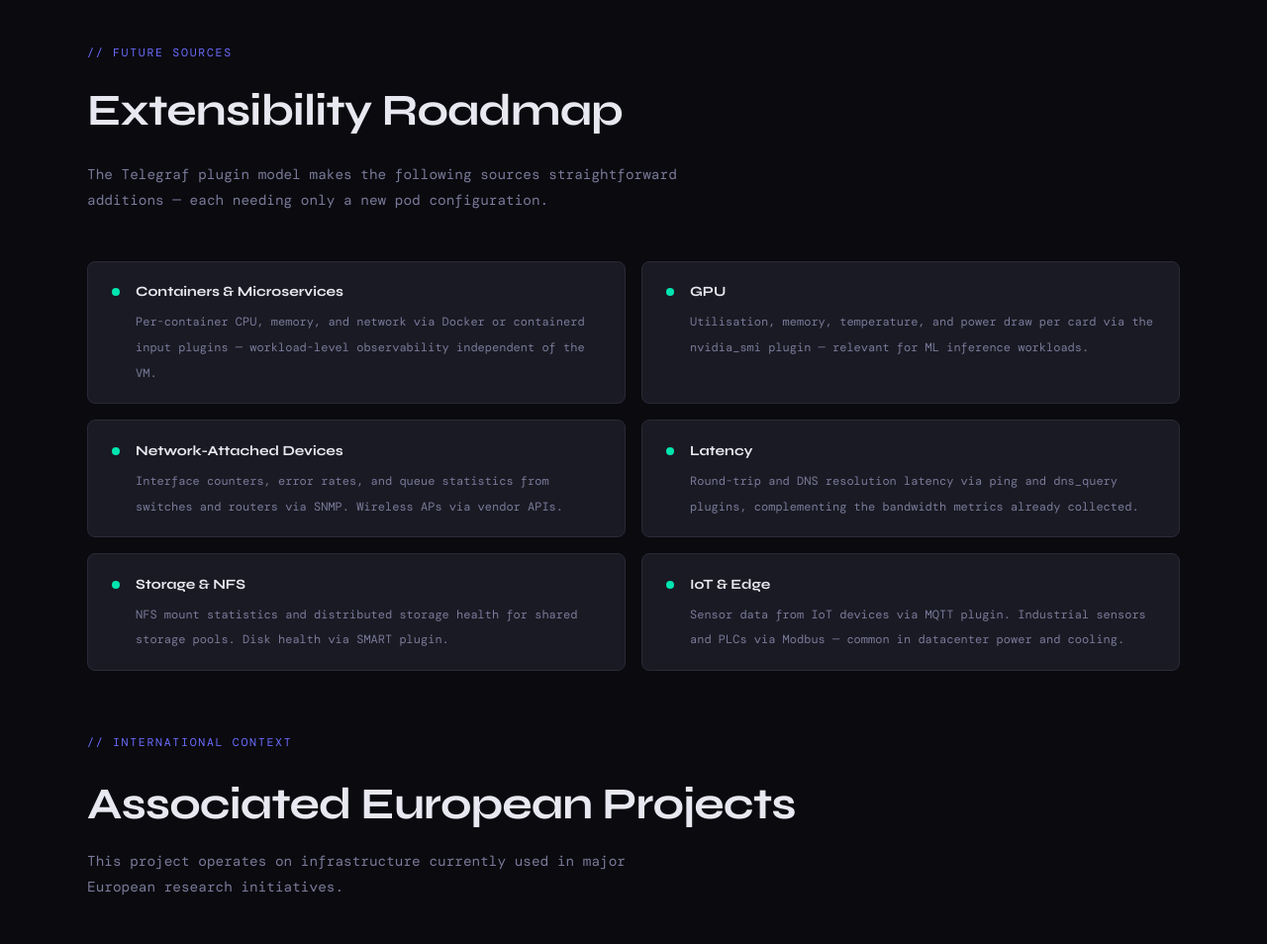
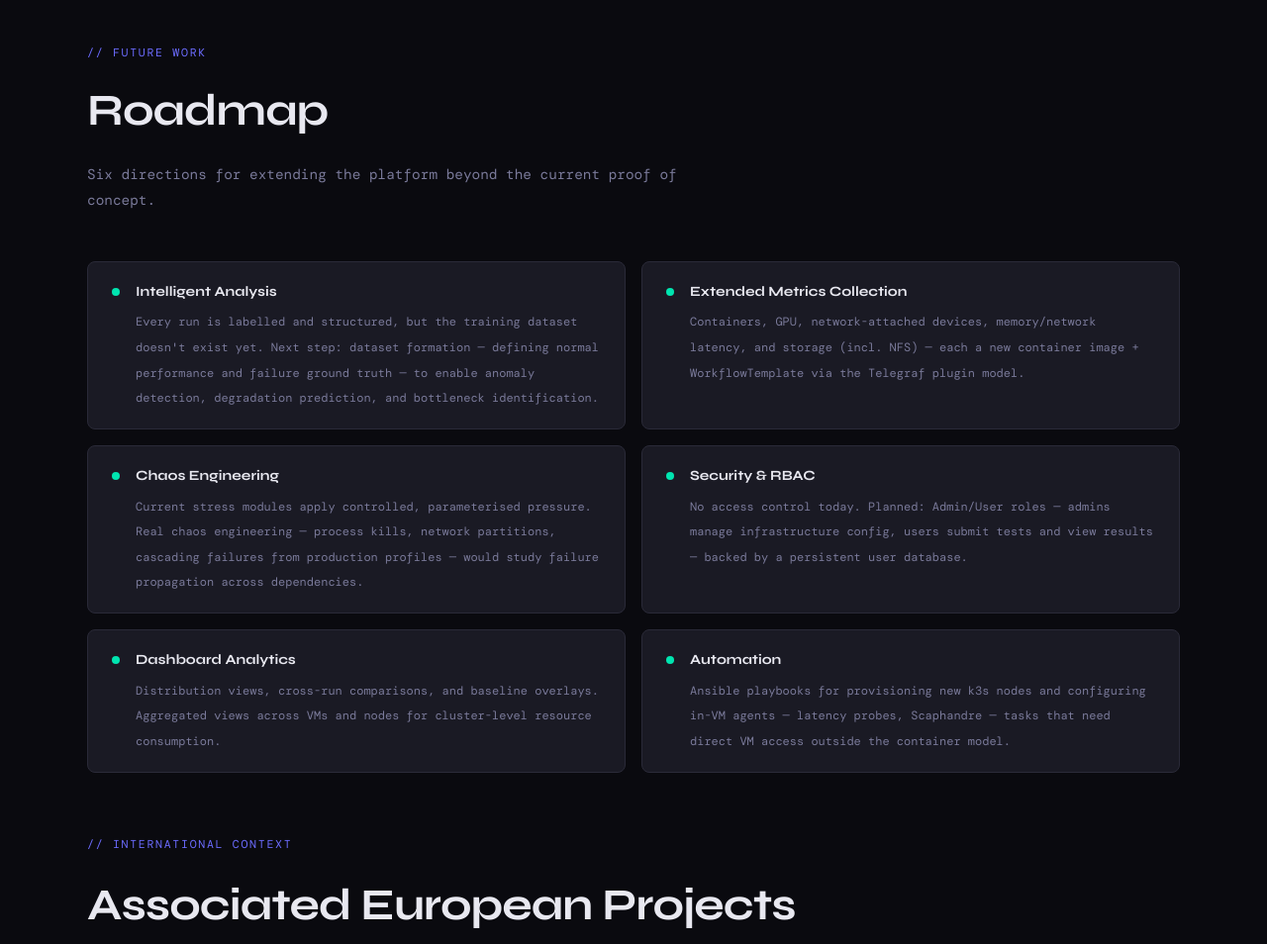
Before and after one commit to Rafa2025/Site_PECI, a plain HTML site: page index.html in a window 1280 px wide. Shown: the part 3397-4351 px from the top of the page at 99% size. Drawn offline with nearby package versions, Linux system fonts and the light colour scheme; a web font is replaced by a local one.

Commit message:
corrections

```diff
--- a/index.html
+++ b/index.html
@@ -456,53 +456,53 @@
       </div>
     </div>
 
-    <!-- EXTENSIBILITY FUTURES -->
+<!-- EXTENSIBILITY FUTURES -->
     <div class="reveal" style="margin-top:3rem">
-      <p class="section-label">// Future Sources</p>
-      <h2>Extensibility Roadmap</h2>
-      <p class="section-desc">The Telegraf plugin model makes the following sources straightforward additions — each needing only a new pod configuration.</p>
+      <p class="section-label">// Future Work</p>
+      <h2>Roadmap</h2>
+      <p class="section-desc">Six directions for extending the platform beyond the current proof of concept.</p>
     </div>
     <div class="ext-grid reveal">
       <div class="ext-item">
         <div class="ext-dot"></div>
         <div>
-          <strong>Containers & Microservices</strong>
-          <span>Per-container CPU, memory, and network via Docker or containerd input plugins — workload-level observability independent of the VM.</span>
+          <strong>Intelligent Analysis</strong>
+          <span>Every run is labelled and structured, but the training dataset doesn't exist yet. Next step: dataset formation — defining normal performance and failure ground truth — to enable anomaly detection, degradation prediction, and bottleneck identification.</span>
         </div>
       </div>
       <div class="ext-item">
         <div class="ext-dot"></div>
         <div>
-          <strong>GPU</strong>
-          <span>Utilisation, memory, temperature, and power draw per card via the nvidia_smi plugin — relevant for ML inference workloads.</span>
+          <strong>Extended Metrics Collection</strong>
+          <span>Containers, GPU, network-attached devices, memory/network latency, and storage (incl. NFS) — each a new container image + WorkflowTemplate via the Telegraf plugin model.</span>
         </div>
       </div>
       <div class="ext-item">
         <div class="ext-dot"></div>
         <div>
-          <strong>Network-Attached Devices</strong>
-          <span>Interface counters, error rates, and queue statistics from switches and routers via SNMP. Wireless APs via vendor APIs.</span>
+          <strong>Chaos Engineering</strong>
+          <span>Current stress modules apply controlled, parameterised pressure. Real chaos engineering — process kills, network partitions, cascading failures from production profiles — would study failure propagation across dependencies.</span>
         </div>
       </div>
       <div class="ext-item">
         <div class="ext-dot"></div>
         <div>
-          <strong>Latency</strong>
-          <span>Round-trip and DNS resolution latency via ping and dns_query plugins, complementing the bandwidth metrics already collected.</span>
+          <strong>Security & RBAC</strong>
+          <span>No access control today. Planned: Admin/User roles — admins manage infrastructure config, users submit tests and view results — backed by a persistent user database.</span>
         </div>
       </div>
       <div class="ext-item">
         <div class="ext-dot"></div>
         <div>
-          <strong>Storage & NFS</strong>
-          <span>NFS mount statistics and distributed storage health for shared storage pools. Disk health via SMART plugin.</span>
+          <strong>Dashboard Analytics</strong>
+          <span>Distribution views, cross-run comparisons, and baseline overlays. Aggregated views across VMs and nodes for cluster-level resource consumption.</span>
         </div>
       </div>
       <div class="ext-item">
         <div class="ext-dot"></div>
         <div>
-          <strong>IoT & Edge</strong>
-          <span>Sensor data from IoT devices via MQTT plugin. Industrial sensors and PLCs via Modbus — common in datacenter power and cooling.</span>
+          <strong>Automation</strong>
+          <span>Ansible playbooks for provisioning new k3s nodes and configuring in-VM agents — latency probes, Scaphandre — tasks that need direct VM access outside the container model.</span>
         </div>
       </div>
     </div>
@@ -695,7 +695,7 @@
   <section id="media">
     <div class="reveal">
       <p class="section-label">// Media</p>
-      <h2>Imagens & Videos</h2>
+      <h2>Images & Videos</h2>
       <p class="section-desc">Visual documentation of the project including dashboard screenshots and recorded demos.</p>
     </div>
     <div class="media-grid reveal">
```
